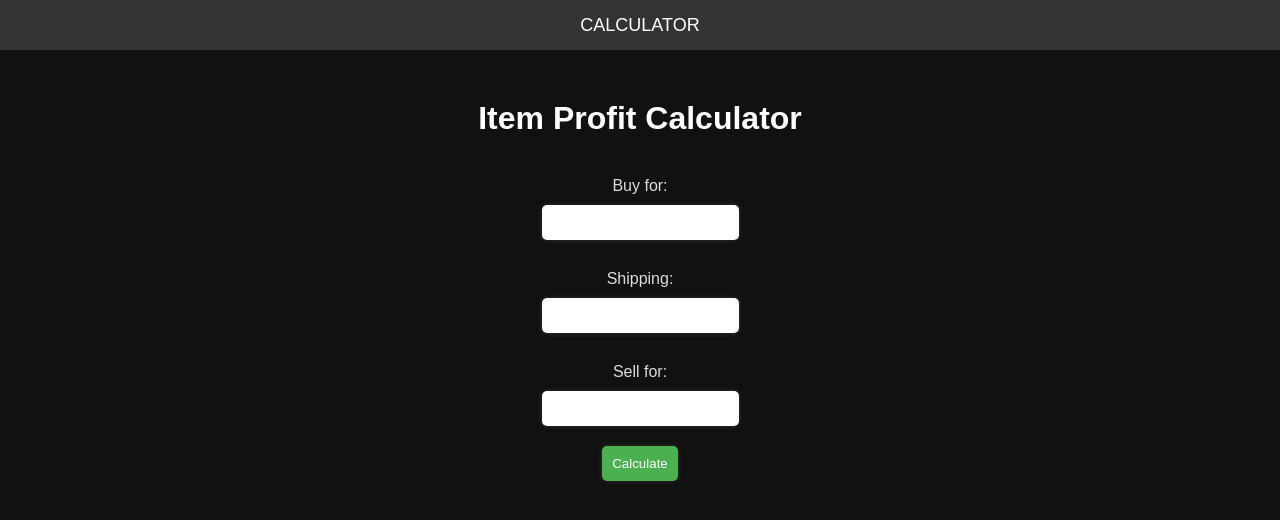
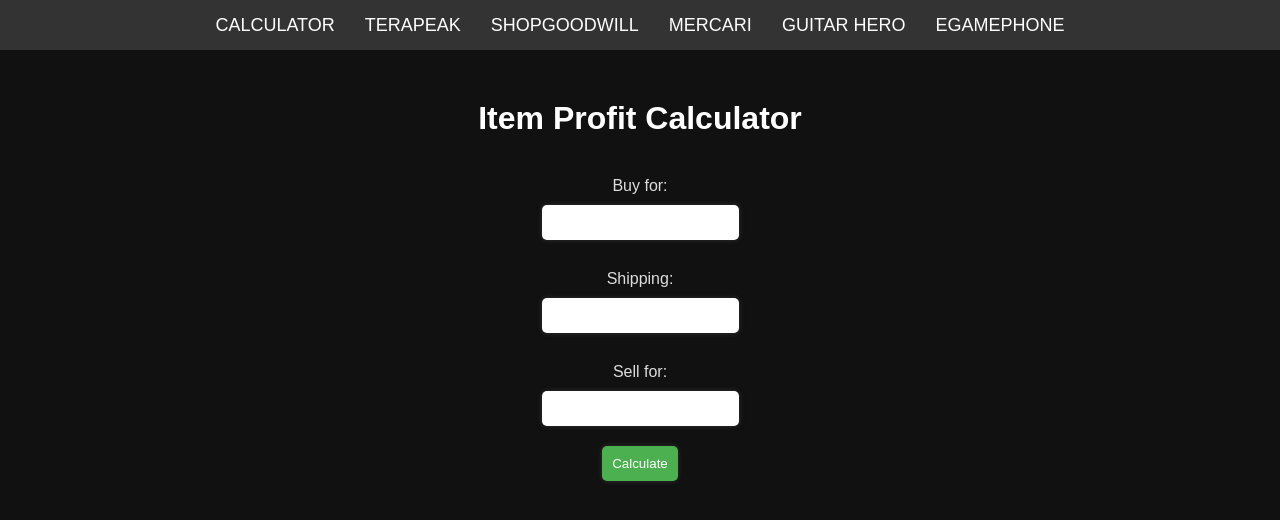
Before and after one commit to 1SAFEdev/ResellerHelper, a plain HTML site: page index.html in a window 1280 px wide. Drawn offline with Linux system fonts and the light colour scheme.

Commit message:
Update header

```diff
--- a/index.html
+++ b/index.html
@@ -12,6 +12,12 @@
 	<nav>
 		<ul>
 			<li><a href="index.html">CALCULATOR</a></li>
+			<li><a href="https://www.ebay.com/sh/research" target="_blank">TERAPEAK</a></li>
+			<li><a href="https://shopgoodwill.com/search/advancedsearch" target="_blank">SHOPGOODWILL</a></li>
+			<li><a href="https://www.mercari.com/search/?itemStatuses=1" target="_blank">MERCARI</a></li>
+			<li><a href="https://wiki.clonehero.net/books/guitars-drums-controllers/page/receivers-and-dongles" target="_blank">GUITAR HERO</a></li>
+			<li><a href="http://egamephone.com/" target="_blank">EGAMEPHONE</a></li>
+
 		</ul>
 	</nav>
 	<h1>Item Profit Calculator</h1>
```
